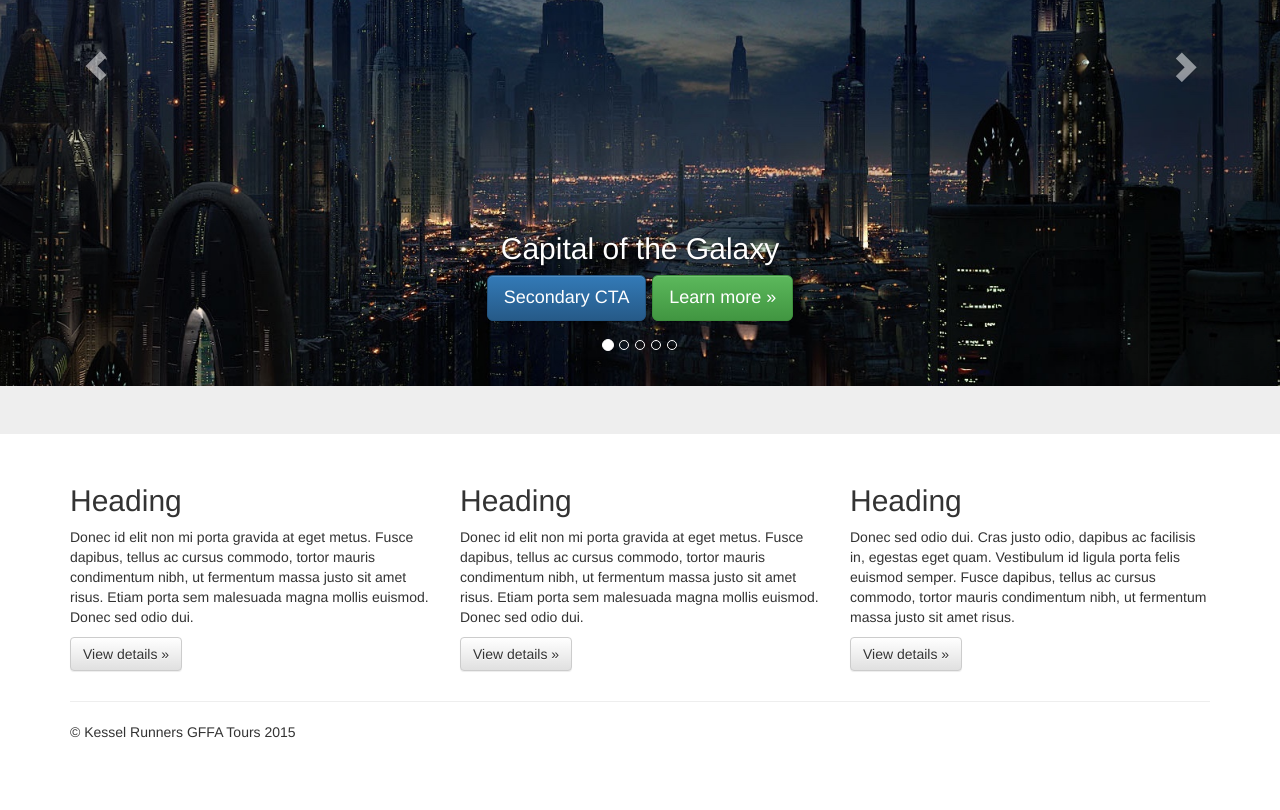
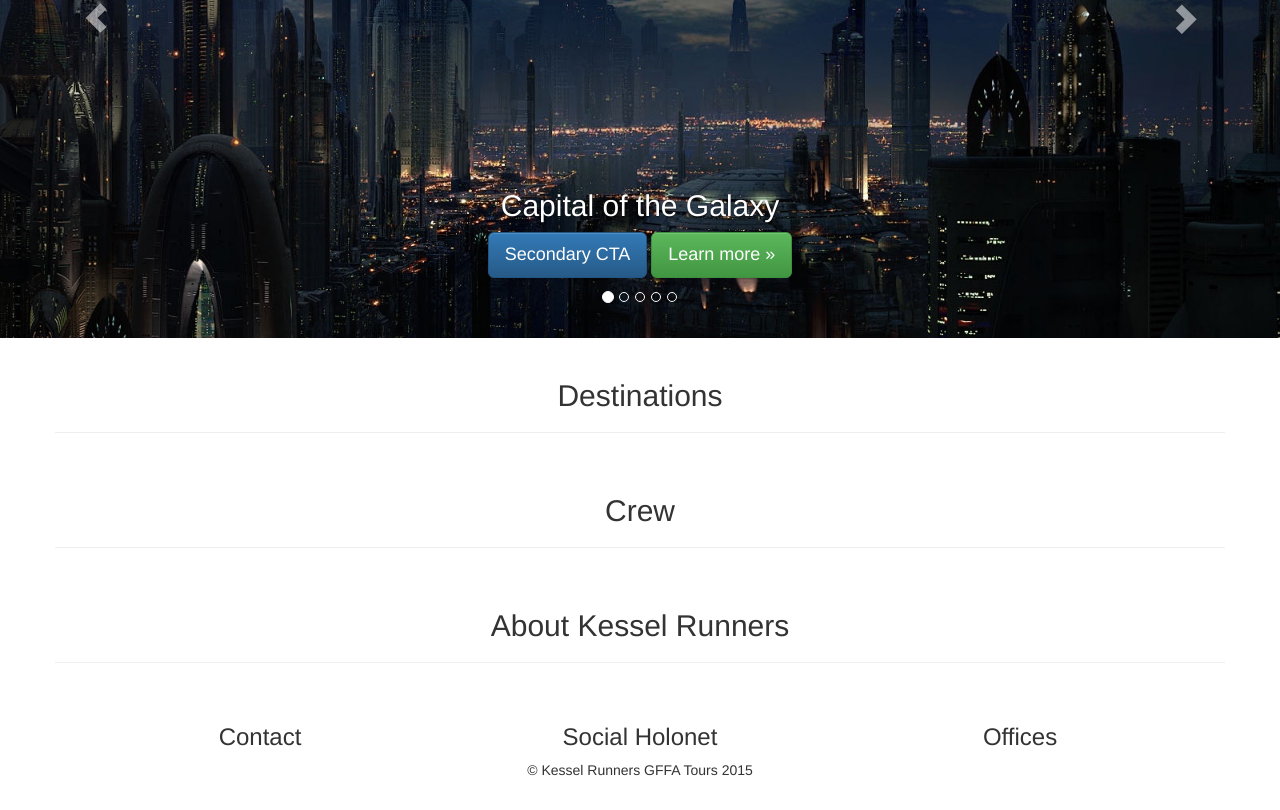
Before and after one commit to skyle7/gffa-tours, a plain HTML site: page index.html in a window 1280 px wide. Shown: the part 302-1112 px from the top of the page. Before the commit the page ends 1074 px from the top, so only its background shows below. Drawn offline with nearby package versions, Linux system fonts and the light colour scheme.

Commit message:
Added content sections

```diff
--- a/css/main.css
+++ b/css/main.css
@@ -3,3 +3,9 @@
 /* ==========================================================================
    Author's custom styles
    ========================================================================== */
+#destination-carousel {
+  margin-bottom: 1.5em;
+}
+hr {
+  padding-top: 1.5em;
+}
--- a/index.html
+++ b/index.html
@@ -42,16 +42,14 @@
       </div>
     </nav>
 
-    <!-- Main jumbotron for a primary marketing message or call to action -->
-    <div class="jumbotron">
-      <div id="carousel-example-generic" class="carousel slide" data-ride="carousel">
+    <div id="destination-carousel" class="carousel slide" data-ride="carousel">
       <!-- Indicators -->
       <ol class="carousel-indicators">
-          <li data-target="#carousel-example-generic" data-slide-to="0" class="active"></li>
-          <li data-target="#carousel-example-generic" data-slide-to="1"></li>
-          <li data-target="#carousel-example-generic" data-slide-to="2"></li>
-          <li data-target="#carousel-example-generic" data-slide-to="3"></li>
-          <li data-target="#carousel-example-generic" data-slide-to="4"></li>
+        <li data-target="#destination-carousel" data-slide-to="0" class="active"></li>
+        <li data-target="#destination-carousel" data-slide-to="1"></li>
+        <li data-target="#destination-carousel" data-slide-to="2"></li>
+        <li data-target="#destination-carousel" data-slide-to="3"></li>
+        <li data-target="#destination-carousel" data-slide-to="4"></li>
       </ol>
 
       <!-- Wrapper for slides -->
@@ -94,41 +92,44 @@
       </div>
 
       <!-- Controls -->
-        <a class="left carousel-control" href="#carousel-example-generic" role="button" data-slide="prev">
+      <a class="left carousel-control" href="#destination-carousel" role="button" data-slide="prev">
         <span class="glyphicon glyphicon-chevron-left" aria-hidden="true"></span>
         <span class="sr-only">Previous</span>
       </a>
-        <a class="right carousel-control" href="#carousel-example-generic" role="button" data-slide="next">
+      <a class="right carousel-control" href="#destination-carousel" role="button" data-slide="next">
         <span class="glyphicon glyphicon-chevron-right" aria-hidden="true"></span>
         <span class="sr-only">Next</span>
       </a>
     </div>
+
+    <div class="container">
+      <!-- Destinations -->
+      <div class="row">
+        <h2 class="text-center">Destinations</h2>
+        <hr>
+      </div>
+      <!-- Crew -->
+      <div class="row">
+        <h2 class="text-center">Crew</h2>
+        <hr>
+      </div>
+      <!-- About -->
+      <div class="row">
+        <h2 class="text-center">About Kessel Runners</h2>
+        <hr>
       </div>
 
-    <div class="container">
-      <!-- Example row of columns -->
-      <div class="row">
+      <footer>
         <div class="col-md-4">
-          <h2>Heading</h2>
-          <p>Donec id elit non mi porta gravida at eget metus. Fusce dapibus, tellus ac cursus commodo, tortor mauris condimentum nibh, ut fermentum massa justo sit amet risus. Etiam porta sem malesuada magna mollis euismod. Donec sed odio dui. </p>
-          <p><a class="btn btn-default" href="#" role="button">View details &raquo;</a></p>
+          <h3 class="text-center">Contact</h3>
         </div>
         <div class="col-md-4">
-          <h2>Heading</h2>
-          <p>Donec id elit non mi porta gravida at eget metus. Fusce dapibus, tellus ac cursus commodo, tortor mauris condimentum nibh, ut fermentum massa justo sit amet risus. Etiam porta sem malesuada magna mollis euismod. Donec sed odio dui. </p>
-          <p><a class="btn btn-default" href="#" role="button">View details &raquo;</a></p>
+          <h3 class="text-center">Social Holonet</h3>
         </div>
         <div class="col-md-4">
-          <h2>Heading</h2>
-          <p>Donec sed odio dui. Cras justo odio, dapibus ac facilisis in, egestas eget quam. Vestibulum id ligula porta felis euismod semper. Fusce dapibus, tellus ac cursus commodo, tortor mauris condimentum nibh, ut fermentum massa justo sit amet risus.</p>
-          <p><a class="btn btn-default" href="#" role="button">View details &raquo;</a></p>
+          <h3 class="text-center">Offices</h3>
         </div>
-      </div>
-
-      <hr>
-
-      <footer>
-        <p>&copy; Kessel Runners GFFA Tours 2015</p>
+        <p class="text-center">&copy; Kessel Runners GFFA Tours 2015</p>
       </footer>
     </div> <!-- /container -->
     <script src="//ajax.googleapis.com/ajax/libs/jquery/1.11.2/jquery.min.js"></script>
```
Lines whose indentation alone changed are shown as unchanged.
